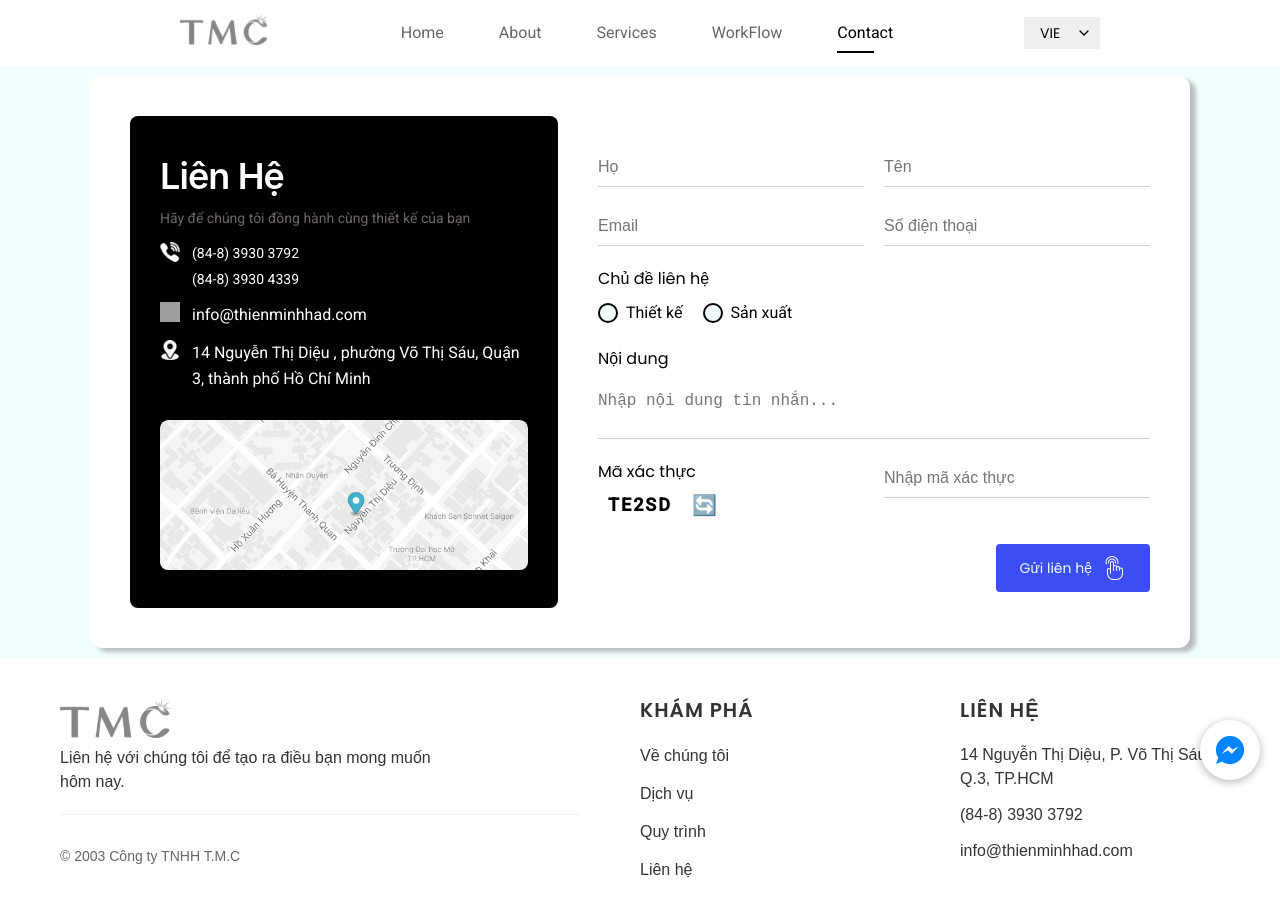
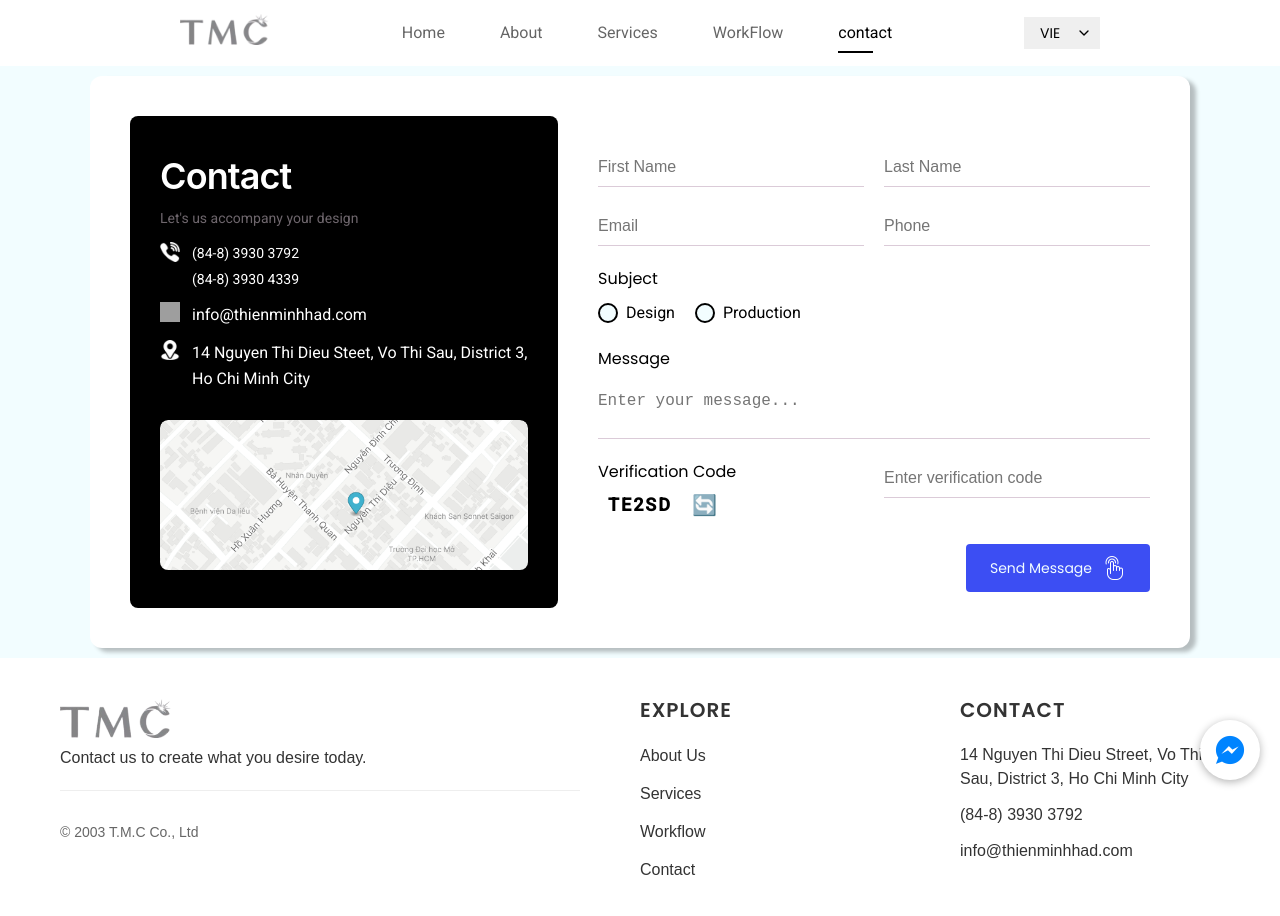
Before and after one commit to kimada2002/TMC-website, a Vue app: page /contact in a window 1280 px wide. Shown: the top 916 px of the page. Built offline with nearby package versions, Linux system fonts and the light colour scheme; grey boxes are pictures that could not be loaded.

Commit message:
fix error language 1

```diff
--- a/src/components/ContactFormFields.vue
+++ b/src/components/ContactFormFields.vue
@@ -7,7 +7,7 @@
           <input
             type="text"
             v-model="formData.firstName"
-            :placeholder="lang === 'vi' ? 'Họ' : 'First Name'"
+            :placeholder="t('form.firstName')"
             class="form-input"
             required
           />
@@ -16,7 +16,7 @@
           <input
             type="text"
             v-model="formData.lastName"
-            :placeholder="lang === 'vi' ? 'Tên' : 'Last Name'"
+            :placeholder="t('form.lastName')"
             class="form-input"
             required
           />
@@ -29,7 +29,7 @@
           <input
             type="email"
             v-model="formData.email"
-            :placeholder="lang === 'vi' ? 'Email' : 'Email'"
+            :placeholder="t('form.email')"
             class="form-input"
             required
           />
@@ -38,7 +38,7 @@
           <input
             type="tel"
             v-model="formData.phone"
-            :placeholder="lang === 'vi' ? 'Số điện thoại' : 'Phone'"
+            :placeholder="t('form.phone')"
             class="form-input"
             required
           />
@@ -48,7 +48,7 @@
       <!-- Subject Section -->
       <fieldset class="subject-section">
         <legend class="field-label">
-          {{ lang === "vi" ? "Chủ đề liên hệ" : "Subject" }}
+          {{ t("form.subject") }}
         </legend>
         <div class="radio-options">
           <label class="radio-label">
@@ -59,7 +59,7 @@
               class="radio-input"
             />
             <span class="radio-custom"></span>
-            <span>{{ lang === "vi" ? "Thiết kế" : "Design" }}</span>
+            <span>{{ t("form.subjects.design") }}</span>
           </label>
           <label class="radio-label">
             <input
@@ -69,7 +69,7 @@
               class="radio-input"
             />
             <span class="radio-custom"></span>
-            <span>{{ lang === "vi" ? "Sản xuất" : "Production" }}</span>
+            <span>{{ t("form.subjects.production") }}</span>
           </label>
         </div>
       </fieldset>
@@ -77,16 +77,12 @@
       <!-- Message Section -->
       <div class="message-section">
         <label for="message" class="field-label">
-          {{ lang === "vi" ? "Nội dung" : "Message" }}
+          {{ t("form.message") }}
         </label>
         <textarea
           id="message"
           v-model="formData.message"
-          :placeholder="
-            lang === 'vi'
-              ? 'Nhập nội dung tin nhắn...'
-              : 'Enter your message...'
-          "
+          :placeholder="t('form.messagePlaceholder')"
           class="message-textarea"
           required
         ></textarea>
@@ -96,7 +92,7 @@
       <div class="form-row">
         <div class="form-group">
           <label class="field-label">
-            {{ lang === "vi" ? "Mã xác thực" : "Verification Code" }}
+            {{ t("form.verificationCode") }}
           </label>
           <div class="captcha-box">
             <span class="captcha-code">{{ captchaCode }}</span>
@@ -113,7 +109,7 @@
           <input
             type="text"
             v-model="userCaptchaInput"
-            :placeholder="lang === 'vi' ? 'Nhập mã xác thực' : 'Enter verification code'"
+            :placeholder="t('form.verificationCodePlaceholder')"
             class="form-input"
             required
           />
@@ -122,7 +118,7 @@
 
       <!-- Submit Button -->
       <button type="submit" class="submit-button">
-        <span>{{ lang === "vi" ? "Gửi liên hệ" : "Send Message" }}</span>
+        <span>{{ t("form.submit") }}</span>
         <img
           src="../assets/images/Contact/touch-screen.png"
           class="send-icon"
@@ -135,10 +131,11 @@
 
 <script setup>
 import { ref, onMounted } from "vue";
+import { useI18n } from "vue-i18n";
 import emailjs from "emailjs-com";
 import Swal from "sweetalert2";
 
-const lang = localStorage.getItem("lang") || "vi";
+const { t } = useI18n(); // Sử dụng hàm t từ vue-i18n
 
 const formData = ref({
   firstName: "",
@@ -168,11 +165,8 @@ const submitForm = async () => {
   if (userCaptchaInput.value.trim().toUpperCase() !== captchaCode.value) {
     Swal.fire({
       icon: "warning",
-      title: lang === "vi" ? "Sai mã xác thực" : "Invalid Code",
-      text:
-        lang === "vi"
-          ? "Vui lòng nhập đúng mã xác thực."
-          : "Please enter the correct verification code.",
+      title: t("form.invalidCode"),
+      text: t("form.invalidCodeMessage"),
     });
     generateCaptcha();
     return;
@@ -188,11 +182,8 @@ const submitForm = async () => {
 
     Swal.fire({
       icon: "success",
-      title: lang === "vi" ? "Gửi thành công!" : "Sent successfully!",
-      text:
-        lang === "vi"
-          ? "Chúng tôi sẽ liên hệ với bạn sớm nhất."
-          : "We will contact you as soon as possible.",
+      title: t("form.successTitle"),
+      text: t("form.successMessage"),
     });
 
     resetForm();
@@ -200,11 +191,8 @@ const submitForm = async () => {
   } catch (error) {
     Swal.fire({
       icon: "error",
-      title: lang === "vi" ? "Gửi thất bại!" : "Failed to send!",
-      text:
-        lang === "vi"
-          ? "Đã xảy ra lỗi khi gửi email. Vui lòng thử lại sau."
-          : "There was an error sending the email. Please try again later.",
+      title: t("form.errorTitle"),
+      text: t("form.errorMessage"),
     });
   }
 };
@@ -221,6 +209,7 @@ const resetForm = () => {
   userCaptchaInput.value = "";
 };
 </script>
+
 
 <style scoped>
 .form-section {
--- a/src/components/ContactInfo.vue
+++ b/src/components/ContactInfo.vue
@@ -1,14 +1,10 @@
 <template>
   <aside class="contact-info">
     <h2 class="contact-title">
-      {{ lang === "vi" ? "Liên Hệ" : "Contact" }}
+      {{ $t("contact.title") }}
     </h2>
     <p class="contact-subtitle">
-      {{
-        lang === "vi"
-          ? "Hãy để chúng tôi đồng hành cùng thiết kế của bạn"
-          : "Let’s us accompany your design"
-      }}
+      {{ $t("contact.subtitle") }}
     </p>
     <div class="contact-details">
       <div class="contact-item">
@@ -36,11 +32,7 @@
           class="icon address-icon"
           alt="Address icon"
         />
-        <span>{{
-          lang === "vi"
-            ? "14 Nguyễn Thị Diệu , phường Võ Thị Sáu, Quận 3, thành phố Hồ Chí Minh"
-            : "14 Nguyen Thi Dieu Steet , Vo Thi Sau, District 3, Ho Chi Minh City"
-        }}</span>
+        <span>{{ $t("contact.address") }}</span>
       </div>
       <div class="map-container">
         <a
@@ -60,9 +52,7 @@
 </template>
 
 <script setup>
-import { ref } from "vue";
-
-const lang = localStorage.getItem("lang") || "vi";
+// No need for lang variable as we're using i18n
 </script>
 
 <style scoped>
@@ -91,13 +81,13 @@ const lang = localStorage.getItem("lang") || "vi";
 .contact-details {
   display: flex;
   flex-direction: column;
-  gap: 12px; /* giảm gap giữa các mục */
+  gap: 12px;
 }
 
 .contact-item {
   display: flex;
   align-items: flex-start;
-  gap: 12px; /* giảm khoảng cách icon và text */
+  gap: 12px;
 }
 
 .icon {
@@ -114,7 +104,7 @@ const lang = localStorage.getItem("lang") || "vi";
 }
 
 .map-container {
-  margin-top: 16px; /* giảm khoảng cách */
+  margin-top: 16px;
   width: 100%;
   border-radius: 8px;
   overflow: hidden;
@@ -122,7 +112,7 @@ const lang = localStorage.getItem("lang") || "vi";
 
 .map-image {
   width: 100%;
-  height: 150px; /* giảm chiều cao bản đồ */
+  height: 150px;
   object-fit: cover;
   border-radius: 8px;
 }
--- a/src/i18n.js
+++ b/src/i18n.js
@@ -8,6 +8,55 @@ const messages = {
         service: "Services",
         work: "WorkFlow",
         contact: "Contact",
+
+        //Contact
+        form: {
+            firstName: "First Name",
+            lastName: "Last Name",
+            email: "Email",
+            phone: "Phone",
+            subject: "Subject",
+            subjects: {
+                design: "Design",
+                production: "Production",
+            },
+            message: "Message",
+            messagePlaceholder: "Enter your message...",
+            verificationCode: "Verification Code",
+            verificationCodePlaceholder: "Enter verification code",
+            submit: "Send Message",
+            invalidCode: "Invalid Code",
+            invalidCodeMessage: "Please enter the correct verification code.",
+            successTitle: "Sent successfully!",
+            successMessage: "We will contact you as soon as possible.",
+            errorTitle: "Failed to send!",
+            errorMessage:
+                "There was an error sending the email. Please try again later.",
+        },
+        contact: {
+            title: "Contact",
+            subtitle: "Let's us accompany your design",
+            address:
+                "14 Nguyen Thi Dieu Steet, Vo Thi Sau, District 3, Ho Chi Minh City",
+        },
+
+        //Footer
+        footer: {
+            tagline: "Contact us to create what you desire today.",
+            copyright: "© 2003 T.M.C Co., Ltd",
+            explore: {
+                title: "Explore",
+                about: "About Us",
+                services: "Services",
+                workflow: "Workflow",
+                contact: "Contact",
+            },
+            contact: {
+                title: "Contact",
+                address:
+                    "14 Nguyen Thi Dieu Street, Vo Thi Sau, District 3, Ho Chi Minh City",
+            },
+        },
     },
     vi: {
         //Navbar
@@ -16,6 +65,54 @@ const messages = {
         service: "Dịch vụ",
         work: "Quy trình",
         contact: "Liên hệ",
+
+        //Contact
+        form: {
+            firstName: "Họ",
+            lastName: "Tên",
+            email: "Email",
+            phone: "Số điện thoại",
+            subject: "Chủ đề liên hệ",
+            subjects: {
+                design: "Thiết kế",
+                production: "Sản xuất",
+            },
+            message: "Nội dung",
+            messagePlaceholder: "Nhập nội dung tin nhắn...",
+            verificationCode: "Mã xác thực",
+            verificationCodePlaceholder: "Nhập mã xác thực",
+            submit: "Gửi liên hệ",
+            invalidCode: "Sai mã xác thực",
+            invalidCodeMessage: "Vui lòng nhập đúng mã xác thực.",
+            successTitle: "Gửi thành công!",
+            successMessage: "Chúng tôi sẽ liên hệ với bạn sớm nhất.",
+            errorTitle: "Gửi thất bại!",
+            errorMessage: "Đã xảy ra lỗi khi gửi email. Vui lòng thử lại sau.",
+        },
+        contact: {
+            title: "Liên Hệ",
+            subtitle: "Hãy để chúng tôi đồng hành cùng thiết kế của bạn",
+            address:
+                "14 Nguyễn Thị Diệu, phường Võ Thị Sáu, Quận 3, thành phố Hồ Chí Minh",
+        },
+
+        //Footer
+        footer: {
+            tagline:
+                "Liên hệ với chúng tôi để tạo ra điều bạn mong muốn hôm nay.",
+            copyright: "© 2003 Công ty TNHH T.M.C",
+            explore: {
+                title: "Khám phá",
+                about: "Về chúng tôi",
+                services: "Dịch vụ",
+                workflow: "Quy trình",
+                contact: "Liên hệ",
+            },
+            contact: {
+                title: "Liên hệ",
+                address: "14 Nguyễn Thị Diệu, P. Võ Thị Sáu, Q.3, TP.HCM",
+            },
+        },
     },
 };
 
--- a/src/views/Footer.vue
+++ b/src/views/Footer.vue
@@ -1,6 +1,6 @@
 <template>
   <footer class="footer">
-    <!-- Phần giới thiệu -->
+    <!-- Introduction Section -->
     <div class="footer-intro">
       <img
         src="@/assets/images/TMC-logo.png"
@@ -8,53 +8,43 @@
         alt="Company Logo"
       />
       <p class="tagline">
-        {{
-          lang === "vi"
-            ? "Liên hệ với chúng tôi để tạo ra điều bạn mong muốn hôm nay."
-            : "Contact us to create what you desire today."
-        }}
+        {{ $t("footer.tagline") }}
       </p>
       <div class="copyright">
-        {{
-          lang === "vi" ? "© 2003 Công ty TNHH T.M.C" : "© 2003 T.M.C Co., Ltd"
-        }}
+        {{ $t("footer.copyright") }}
       </div>
     </div>
 
-    <!-- Phần Explore -->
+    <!-- Explore Section -->
     <div class="footer-explore">
       <h3 class="section-title">
-        {{ lang === "vi" ? "Khám phá" : "Explore" }}
+        {{ $t("footer.explore.title") }}
       </h3>
       <div class="explore-grid">
         <div class="explore-column">
           <a href="/about" class="explore-link">
-            {{ lang === "vi" ? "Về chúng tôi" : "About Us" }}
+            {{ $t("footer.explore.about") }}
           </a>
           <a href="/services" class="explore-link">
-            {{ lang === "vi" ? "Dịch vụ" : "Services" }}
+            {{ $t("footer.explore.services") }}
           </a>
           <a href="workflow" class="explore-link">
-            {{ lang === "vi" ? "Quy trình" : "Workflow" }}
+            {{ $t("footer.explore.workflow") }}
           </a>
           <a href="contact" class="explore-link">
-            {{ lang === "vi" ? "Liên hệ" : "Contact" }}
+            {{ $t("footer.explore.contact") }}
           </a>
         </div>
       </div>
     </div>
 
-    <!-- Phần Contact -->
+    <!-- Contact Section -->
     <div class="footer-contact">
       <h3 class="section-title">
-        {{ lang === "vi" ? "Liên hệ" : "Contact" }}
+        {{ $t("footer.contact.title") }}
       </h3>
       <p class="contact-info">
-        {{
-          lang === "vi"
-            ? "14 Nguyễn Thị Diệu, P. Võ Thị Sáu, Q.3, TP.HCM"
-            : "14 Nguyen Thi Dieu Street, Vo Thi Sau, District 3, Ho Chi Minh City"
-        }}
+        {{ $t("footer.contact.address") }}
       </p>
       <p class="contact-info">(84-8) 3930 3792</p>
       <p class="contact-info">info@thienminhhad.com</p>
@@ -63,7 +53,7 @@
 </template>
 
 <script setup>
-const lang = localStorage.getItem("lang") || "vi";
+// No need for lang variable as we're using i18n
 </script>
 
 <style scoped>
@@ -72,7 +62,7 @@ const lang = localStorage.getItem("lang") || "vi";
   font-family: "Arial", sans-serif;
   max-width: 1200px;
   margin: 0 auto;
-  padding: 40px 20px 20px; /* Giảm padding dưới để chừa chỗ cho copyright */
+  padding: 40px 20px 20px;
   display: grid;
   gap: 40px;
   color: #333;
```
Also changed, not shown: src/views/WorkflowSection.vue (+0 -7 lines).
